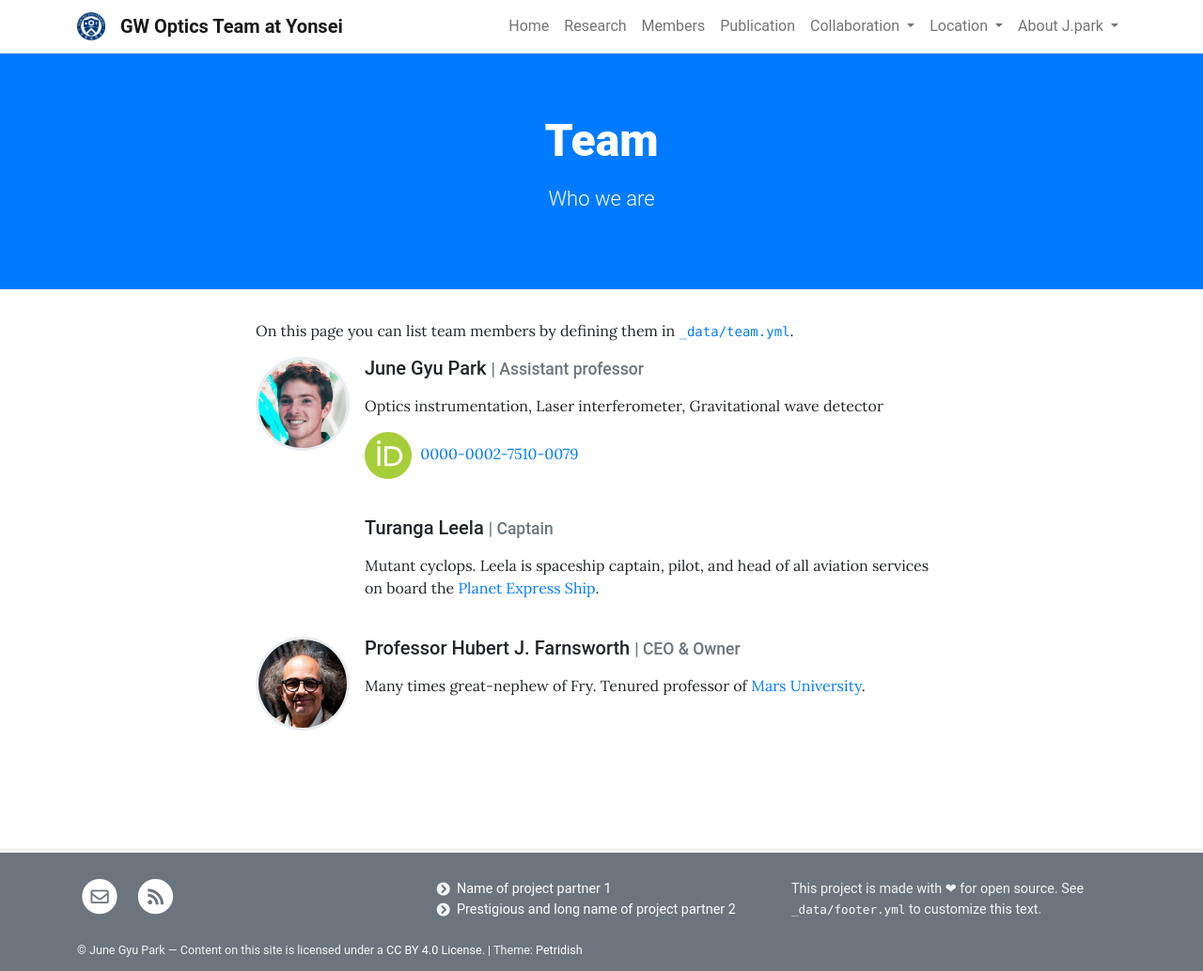
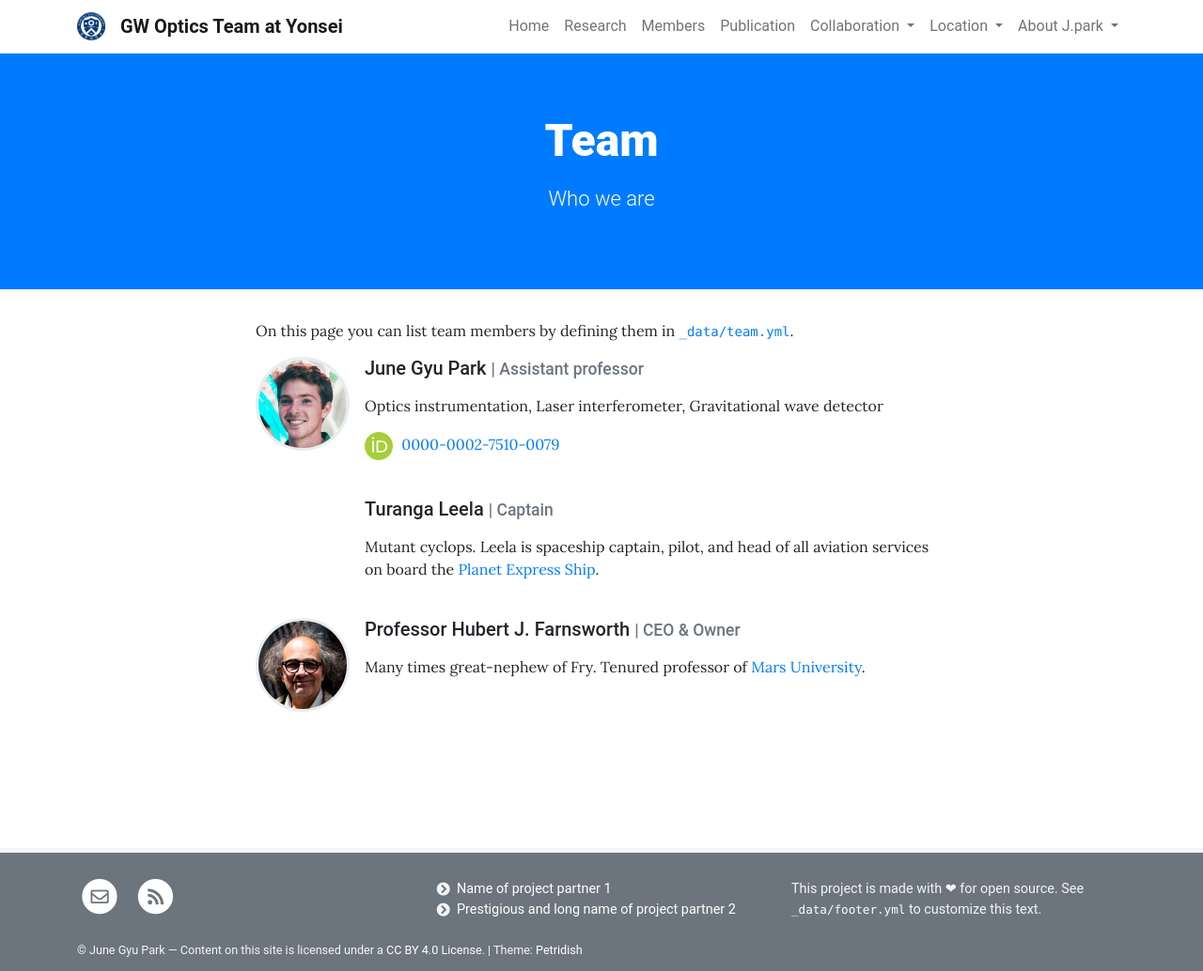
Before and after one commit to jgpark84/testpage, a Jekyll site: the page built from pages/team.md, in a window 1280 px wide. Shown: the whole page at 94% size. Built offline with Jekyll 4.4.1, drawn with Linux system fonts in a browser that asks for light colours.

Commit message:
Update team.html

```diff
--- a/_layouts/team.html
+++ b/_layouts/team.html
@@ -31,7 +31,7 @@ description: Template for team page.
       <ul class="list-inline">
         {% if member.orcid %}
           <li class="list-inline-item">
-             <img src="../assets/theme/images/orcid.svg" alt="ORCID" style="vertical-align: middle; margin-right: 5px;width: 50px;height: 50px;">
+             <img src="../assets/theme/images/orcid.svg" alt="ORCID" style="vertical-align: middle; margin-right: 5px;width: 30px;height: 30px;">
             <a href="https://orcid.org/{{ member.orcid }}" target="_blank">{{ member.orcid }}</a>
           </li>
         {% endif %}
```
